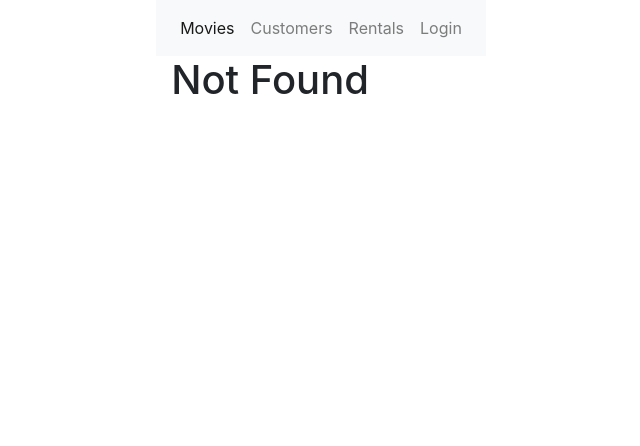
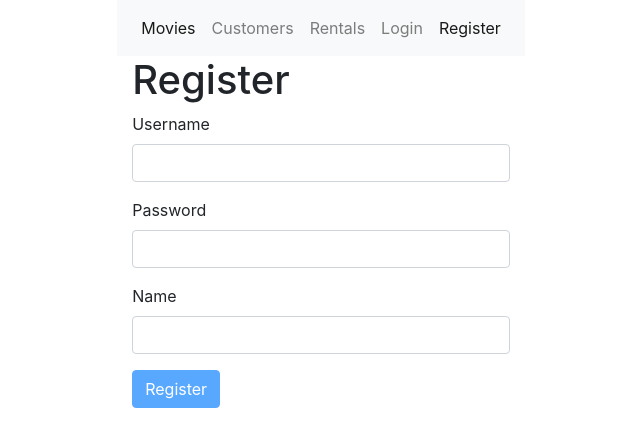
Before and after one commit to faysal3875/movie-database, a React (Create React App) app: page /register in a window 1280 px wide. Before the commit this address led to /not-found. Shown: the top 446 px of the page, without its empty margins (319-959 px from the left). Built offline with nearby package versions, Linux system fonts and the light colour scheme.

Commit message:
Define Register form.

```diff
--- a/src/App.jsx
+++ b/src/App.jsx
@@ -2,6 +2,7 @@
 import { Route, Redirect, Switch } from "react-router-dom";
 import Customer from "./components/customer";
 import LoginForm from "./components/loginForm";
+import RegisterForm from "./components/registerForm";
 import MovieForm from "./components/movieForm";
 import Movies from "./components/movies";
 import Navbar from "./components/nabvar";
@@ -15,6 +16,7 @@
         <Navbar />
         <main className="container">
           <Switch>
+            <Route path="/register" component={RegisterForm}/>
             <Route path="/login" component={LoginForm} />
             <Route path="/movies/:id" component={MovieForm}></Route>
             <Route path="/movies" component={Movies}></Route>
--- a/src/components/nabvar.jsx
+++ b/src/components/nabvar.jsx
@@ -28,6 +28,9 @@
           <NavLink className="nav-item nav-link" to="/login">
             Login
           </NavLink>
+          <NavLink className="nav-item nav-link" to="/register">
+            Register
+          </NavLink>
         </div>
       </div>
     </nav>
--- /dev/null
+++ b/src/components/registerForm.jsx
@@ -0,0 +1,33 @@
+import Form from "./form";
+import Joi from "joi-browser";
+class RegisterForm extends Form {
+  state = {
+    data: { username: "", password: "", name: "" },
+    errors: {},
+  };
+
+  schema = {
+    username: Joi.string().required().email().label("Username"),
+    password: Joi.string().required().min(5).label("Password"),
+    name: Joi.string().required().label("Name"),
+  };
+
+  doSubmit = () => {
+    console.log("submitted");
+  };
+  render() {
+    return (
+      <div>
+        <h1>Register</h1>
+        <form onSubmit={this.handleSubmit}>
+          {this.renderInput("username", "Username")}
+          {this.renderInput("password", "Password", "password")}
+          {this.renderInput("name", "Name")}
+          {this.renderButton("Register")}
+        </form>
+      </div>
+    );
+  }
+}
+
+export default RegisterForm;
```
